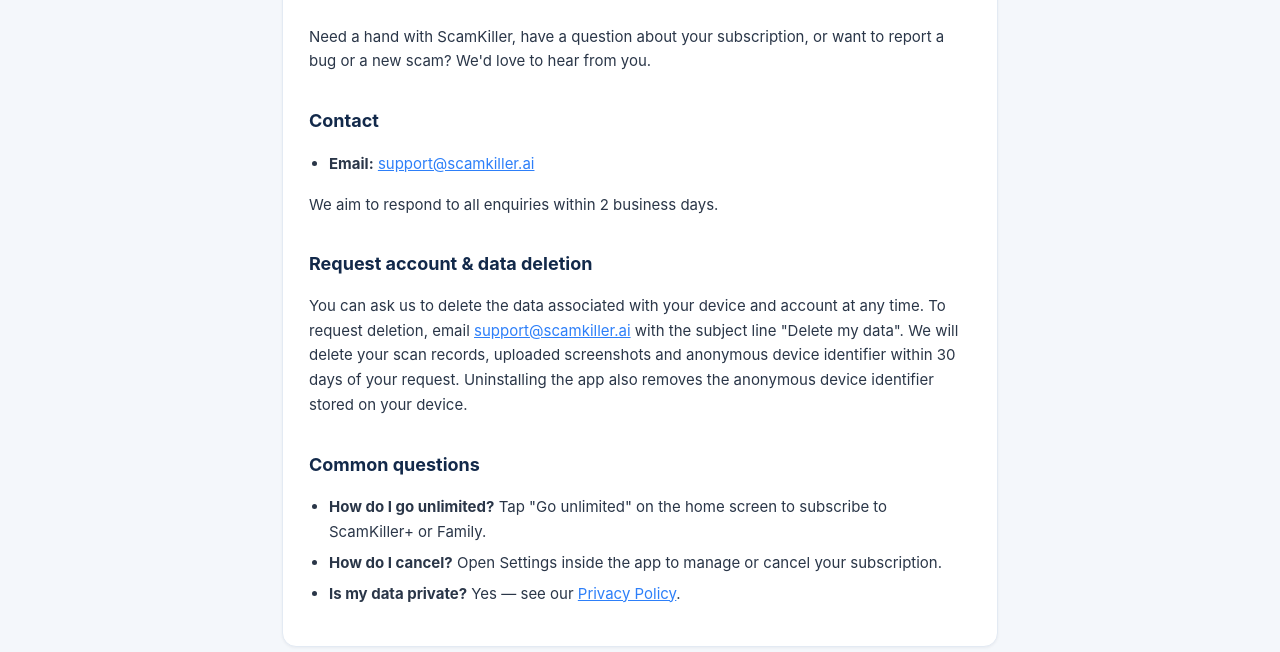
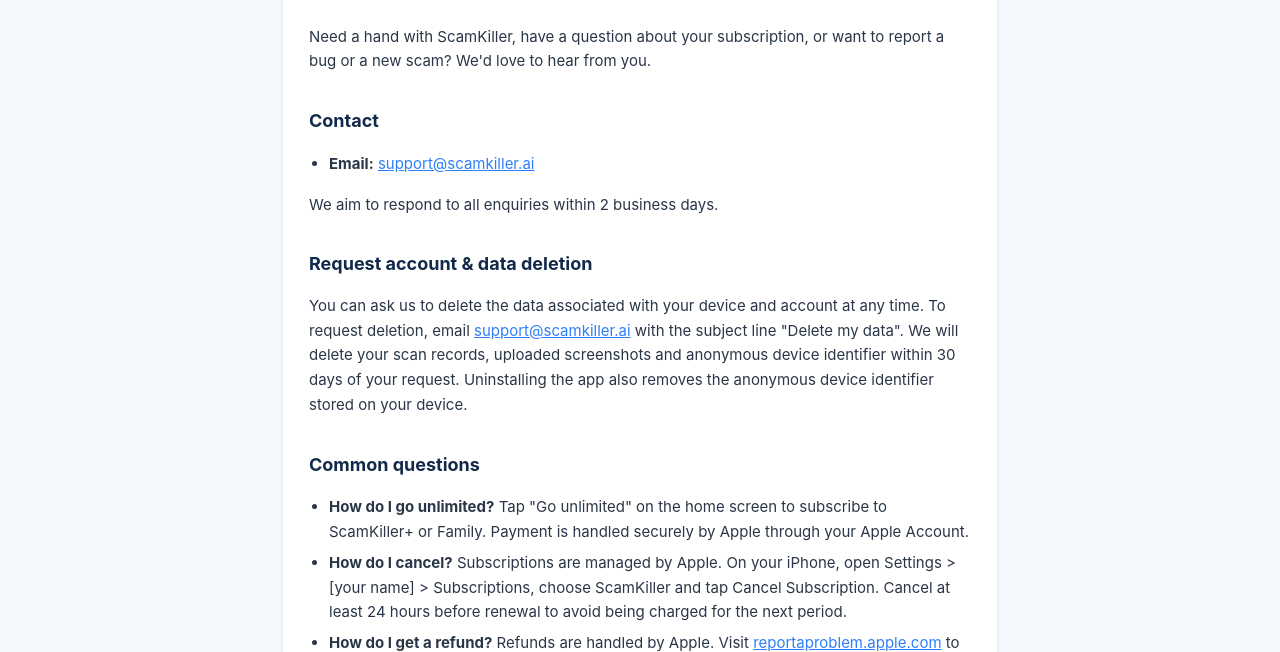
Before and after one commit to fckfizz/fckfizz.github.io, a plain HTML site: page support/index.html in a window 1280 px wide. Shown: the part 300-952 px from the top of the page. Drawn offline with Linux system fonts and the light colour scheme.

Commit message:
Support page: cancel subscriptions via Apple

```diff
--- a/support/index.html
+++ b/support/index.html
@@ -44,8 +44,9 @@
       <p>You can ask us to delete the data associated with your device and account at any time. To request deletion, email <a href="mailto:support@scamkiller.ai">support@scamkiller.ai</a> with the subject line "Delete my data". We will delete your scan records, uploaded screenshots and anonymous device identifier within 30 days of your request. Uninstalling the app also removes the anonymous device identifier stored on your device.</p>
       <h2>Common questions</h2>
       <ul>
-        <li><strong>How do I go unlimited?</strong> Tap "Go unlimited" on the home screen to subscribe to ScamKiller+ or Family.</li>
-        <li><strong>How do I cancel?</strong> Open Settings inside the app to manage or cancel your subscription.</li>
+        <li><strong>How do I go unlimited?</strong> Tap "Go unlimited" on the home screen to subscribe to ScamKiller+ or Family. Payment is handled securely by Apple through your Apple Account.</li>
+        <li><strong>How do I cancel?</strong> Subscriptions are managed by Apple. On your iPhone, open Settings &gt; [your name] &gt; Subscriptions, choose ScamKiller and tap Cancel Subscription. Cancel at least 24 hours before renewal to avoid being charged for the next period.</li>
+        <li><strong>How do I get a refund?</strong> Refunds are handled by Apple. Visit <a href="https://reportaproblem.apple.com">reportaproblem.apple.com</a> to request one.</li>
         <li><strong>Is my data private?</strong> Yes — see our <a href="/privacy/">Privacy Policy</a>.</li>
       </ul>
 
```
